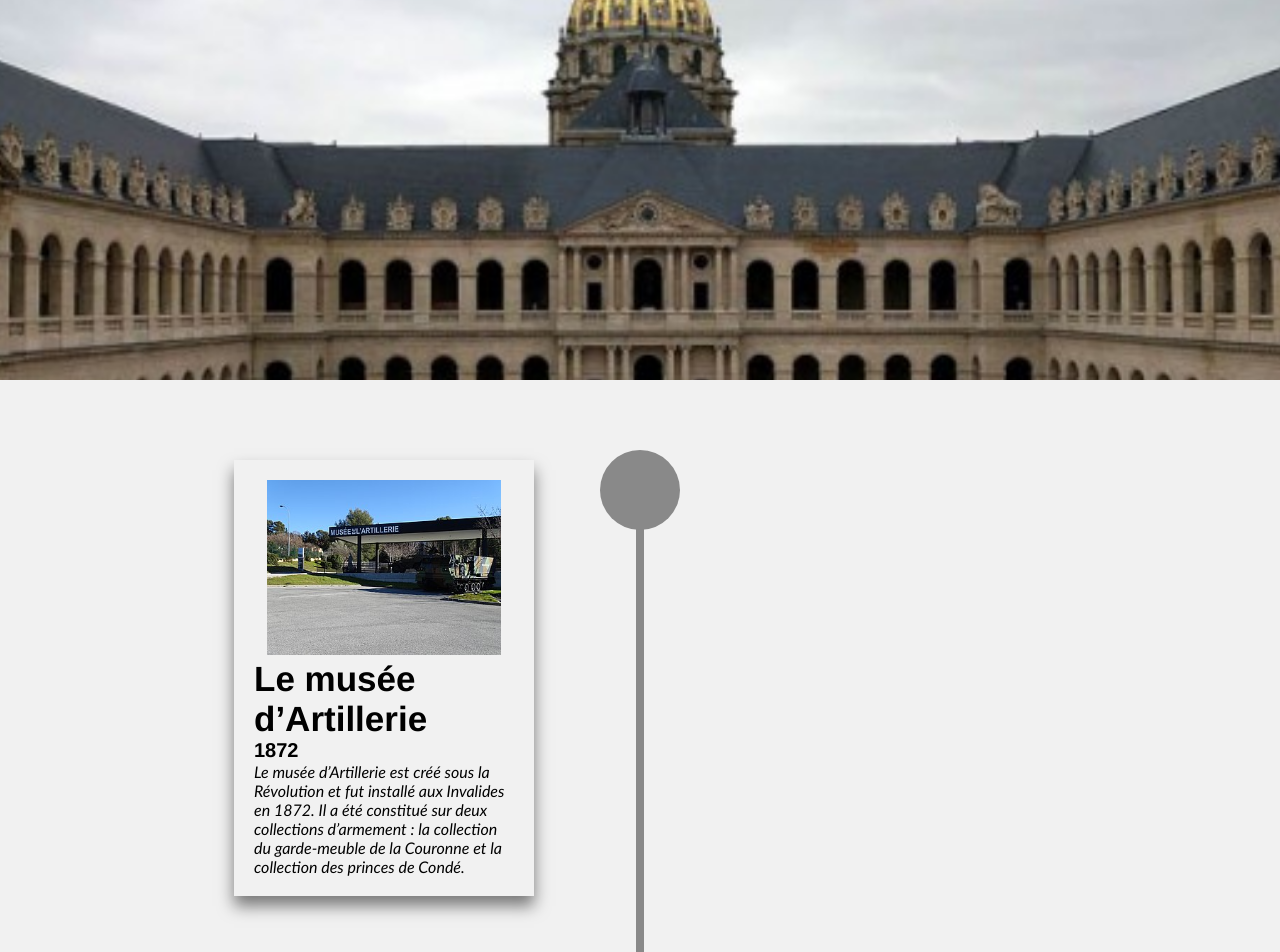
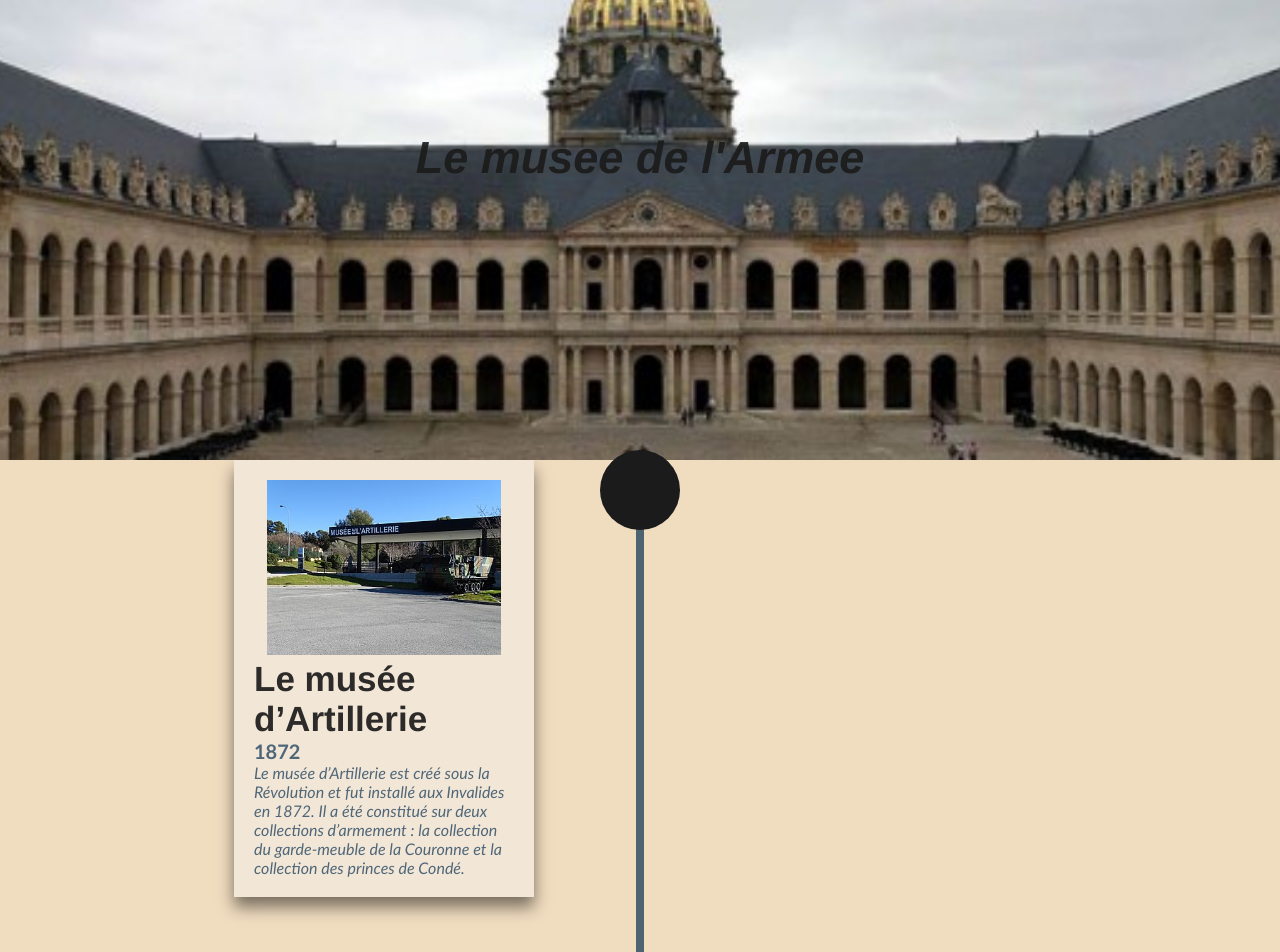
Before and after one commit to Clansou/Projet_SCSS_MuseeDeL-armee, a plain HTML site: page index.html in a window 1280 px wide. Shown: the part 260-1212 px from the top of the page. Drawn offline with Linux system fonts and the light colour scheme.

Commit message:
:art: Update Style + ADD title

```diff
--- a/index.html
+++ b/index.html
@@ -24,6 +24,7 @@
         </div>
     </header>
     <section id="baniere">
+        <h1>Le musee de l'Armee</h1>
         <img src="./img/Baniere.jpg" alt="">
     </section>
     <section id="timeline">
--- a/index.scss
+++ b/index.scss
@@ -10,14 +10,33 @@
 body{
     width: 100%;
     height: 100%;
+    background-color: #ecd3aec9;
+    color: #23343b;
 }
-h1,h2,h3,h4,h5{
+h1,h2,h3,h4{
     font-family:'Franklin Gothic Medium', 'Arial Narrow', Arial, sans-serif;
+    color:#1b1b1beb;
 }
-p,a{
+h1{
+    position:absolute;
+    z-index: 10;
+    font-size: 45px;
+    left:0;
+    right:0;
+    @include mixins.center;
+    top: 49vh;
+    font-style: oblique;
+    @include mixins.breakpoint(700px){
+        top: 2vh;
+    }
+
+}
+p,a,h5{
     font-family: 'Gill Sans', 'Gill Sans MT', Calibri, 'Trebuchet MS', sans-serif;
-    font-style: italic;
+    color:#153958bd;
 }
+p,a{font-style: italic;}
+
 header{
     position: absolute;
     height: 10vh;
@@ -55,7 +74,6 @@ header{
                 a{
                     font-size: 20px;
                     text-decoration: none;
-                    color: black;
                 }
             }
         }
@@ -76,7 +94,6 @@ header{
 #timeline {
     width: 100%;
     height: 1800px;
-    background: #f1f1f1;
     position: relative;
     padding: 80px 0;
     margin-bottom: 100px;
@@ -84,7 +101,7 @@ header{
         height: 1300px;
         width: 8px;
         margin: 0 auto;
-        background: #898989;
+        background:#153958bd;
         @include mixins.breakpoint(1000px){
             margin-left: 80vw;
         }
@@ -97,8 +114,9 @@ header{
         width: 80px;
         height: 80px;
         border-radius: 50%;
-        background: #898989;
+        background: #1b1b1b;
         position: absolute;
+        z-index: 2;
         left: 50%;
         transform: translate(-50%);
         display: flex;
@@ -124,6 +142,7 @@ header{
         min-height: 200px;
         padding: 20px;
         height: auto;
+        background: #f2e7d7;
         box-shadow: 0 10px 15px rgba(0,0,0,0.5);
         position: absolute;
         left: 50%;
```
Also changed, not shown: index.css, 1 other file.
